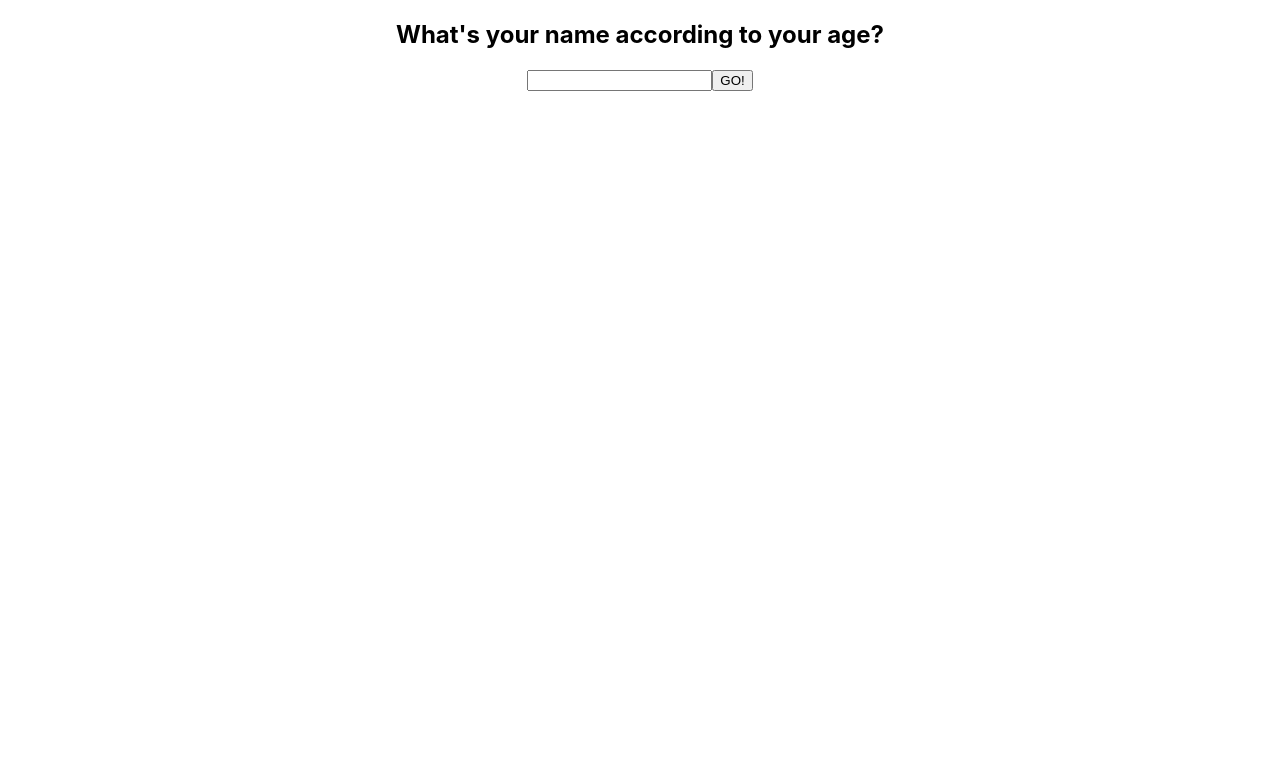
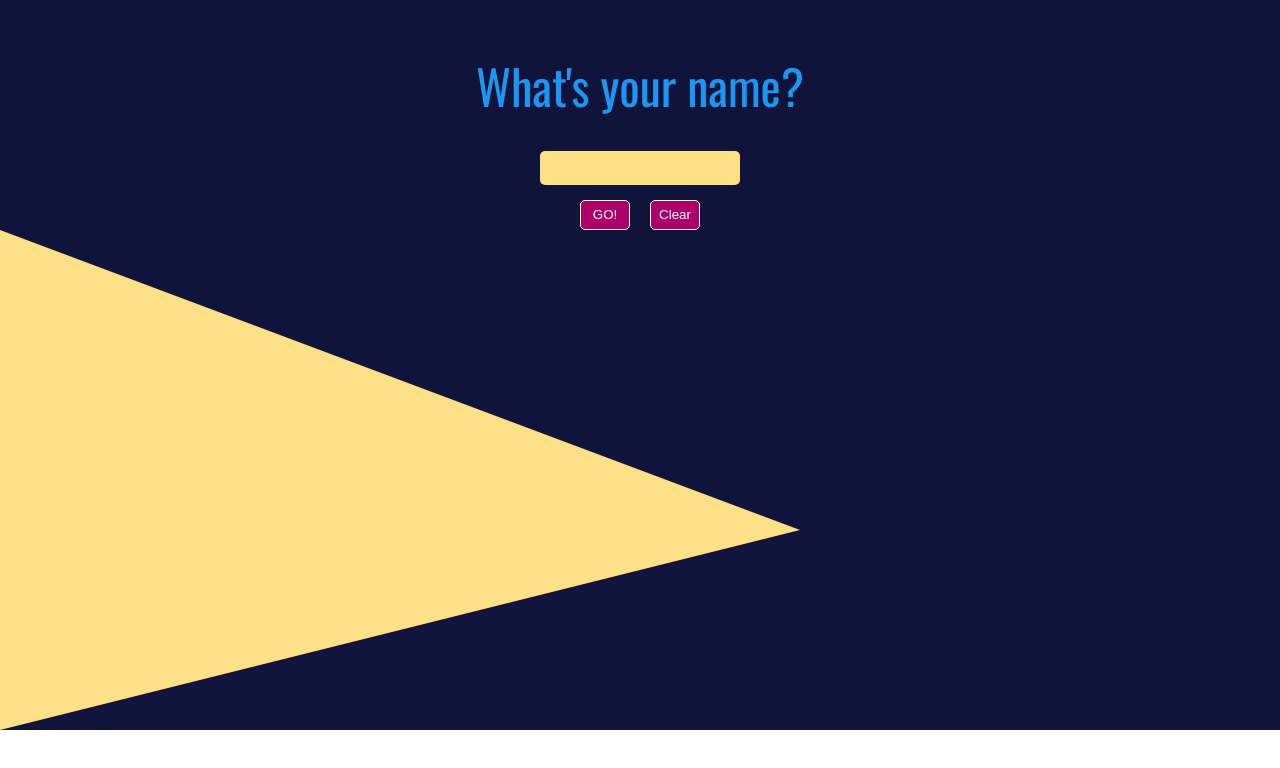
Before and after one commit to queuing4oranges/rest-api-website, a React (Create React App) app: page /name-age in a window 1280 px wide. Shown: the top 768 px of the page. Built offline with nearby package versions, Linux system fonts and the light colour scheme; no server answers.

Commit message:
new home, activity, where + work on nav

```diff
--- a/package.json
+++ b/package.json
@@ -8,6 +8,8 @@
     "@testing-library/user-event": "^13.5.0",
     "react": "^18.2.0",
     "react-dom": "^18.2.0",
+    "react-router": "^6.3.0",
+    "react-router-dom": "^6.3.0",
     "react-scripts": "5.0.1",
     "web-vitals": "^2.1.4"
   },
--- a/src/App.css
+++ b/src/App.css
@@ -1,5 +1,12 @@
+@import "./scss/home.scss";
+@import "./scss/nameage.scss";
+@import "./scss/onequote.scss";
+@import url('https://fonts.googleapis.com/css2?family=Oswald:wght@200;300;400;600&display=swap');
+
 .App {
   text-align: center;
+  font-family: "Oswald";
+  font-size: 24px;
 }
 
 .App-logo {
--- a/src/App.js
+++ b/src/App.js
@@ -1,14 +1,27 @@
-import logo from './logo.svg';
 import './App.css';
-import OneQuote from './components/Quotes';
+import Home from './components/Home';
+import OneQuote from './components/OneQuote';
 import NameAge from './components/NameAge';
+import Activity from './components/Activity';
+import Where from './components/Where';
+import { BrowserRouter, Routes, Route } from 'react-router-dom'
 
 function App() {
   return (
     <div className="App">
-      {/* <div className="quotes__container"><OneQuote /></div> */}
-      <NameAge />
+      <BrowserRouter>
+      {/* <Navbar /> */}
 
+        <Routes>
+          {/* <div className="quotes__container"><OneQuote /></div> */}
+          <Route path="/" element={<Home/>}/>
+          <Route path="/quote" element={<OneQuote/>}/>
+          <Route path="/name-age" element={<NameAge/>}/>
+          <Route path="/activity" element={<Activity/>}/>
+          <Route path="/where" element={<Where/>}/>
+
+        </Routes>
+      </BrowserRouter>
     </div>
   );
 }
--- /dev/null
+++ b/src/components/Activity.js
@@ -0,0 +1,9 @@
+import React from 'react'
+
+export default function Activity() {
+  return (
+    <div>Activity</div>
+  )
+}
+
+// https://www.boredapi.com/api/activity
--- /dev/null
+++ b/src/components/Home.js
@@ -0,0 +1,18 @@
+import React from 'react';
+import { Link } from "react-router-dom";
+
+export default function Home() {
+
+
+  return (
+    <div className="home__container">
+        <h1 className="home__title">How would you like to procrastinate today?</h1>
+        <div className="link__cont">
+        <Link className="home__link" to="/name-age"><p>Check my name.</p></Link>
+        <Link className="home__link" to="/quote"><p>Give me a quote.</p></Link>
+        <Link className="home__link" to="/activity"><p>Let's find an activity for me.</p></Link>
+        <Link className="home__link" to="/where"><p>Where am I from.</p></Link>
+        </div>
+    </div>
+  )
+}
--- a/src/components/NameAge.js
+++ b/src/components/NameAge.js
@@ -1,10 +1,11 @@
 import React, { useState, useEffect } from 'react';
 
 
+
 export default function NameAge() {
+    const [dataLoaded, setDataLoaded] = useState(false)
     const [ageName, setAgeName] = useState('')
     const [data, setData] = useState(null)
-    const [dataLoaded, setDataLoaded] = useState(false)
 
     const getInputValue = (event) => {
     const name = event.target.value;
@@ -12,35 +13,67 @@ export default function NameAge() {
     }
     console.log(ageName)
 
-    const url = `https://api.agify.io/?name=${ageName}`
-    console.log(url)
-
-    const fetchData = async () => {
-        const response = await fetch(url)
+    async function fetchData() {
+        const response = await fetch(`https://api.agify.io/?name=${ageName}`)
         const responseData = await response.json()
         setData(responseData)
-        setDataLoaded(true)
-        console.log("this is your:" + data)
-    }
+        if(response.ok) {
+          setTimeout(() => {
+            setDataLoaded(true)
+          }, 500)
+
+        }
+     }
 
     console.log(data)
 
+    // const thename = data.name;
+    // const capname = thename.charAt(0).toUpperCase()
+
     useEffect(() =>{
       fetchData()
+
     },[])
 
+    const resetInput = () => {
+      const el = document.getElementById("input__field");
+      el.value="";
+      setDataLoaded(false)
+    }
+
+    const handleKey = (e) => {
+      if (e.key === 'Enter'){
+        fetchData()
+        setDataLoaded(true)
+    }
+  }
+
+
   return (
-    <div>
-        <h2>What's your name according to your age?</h2>
-        <input type="text" onChange={getInputValue} />
-        <button onClick={fetchData}>GO!</button>
+    <div className="name__container" onKeyDown={handleKey} >
+      <div className="title__container">
+        <h2 className="name__title">What's your name? </h2>
+        <div className="input__cont">
+          <input className="input__field" id="input__field" type="text" onChange={getInputValue} />
+        </div>
 
-        {data &&
+          <div className="btn__cont">
+            <button className="fetch__btn"onClick={fetchData} >GO!</button>
+            <button className="again__btn" onClick={resetInput}>Clear</button>
+          </div>
+
+      </div>
+
+      <div className="element__container">
+        {dataLoaded &&
+
             <div>
-              {data.name}
-              {data.age}
+              <p className="name__text">Hi {data.name}, </p>
+              <p className="age__text">According to statistics, you are <strong>{data.age}</strong> years old.</p>
+              <p className="count__text">This name has been counted <strong>{data.count}</strong> times so far.</p>
             </div>
-        }
+
+        } </div>
 
 
 
@@ -49,7 +82,6 @@ export default function NameAge() {
 }
 
 /**
- * https://www.boredapi.com/api/activity
  * https://api.genderize.io/?name=
  * https://api.nationalize.io/?name=katja
  */
--- /dev/null
+++ b/src/scss/home.scss
@@ -0,0 +1,39 @@
+/*colors from bg image:
+Silk            #BBB1A9
+Masala          #3B312F
+Tobacco Brown   #6A5748
+Kabul           #5E493E
+*/
+
+/*complementary:
+lightorange #FF8A30
+orange      #FC7A17
+petrol      #009CB0
+lightblue   #17E2FC
+*/
+
+.home__container {
+  background-image: url("../images/winter.jpg");
+  background-size: cover;
+  background-repeat: no-repeat;
+  height: 100vh;
+}
+
+.home__title {
+  margin: 0 auto;
+  padding: 50px 0;
+  width: 40vw;
+  color: #1b1713;
+}
+
+.link__cont {
+  display: grid;
+  grid-template-columns: 200px 200px;
+  grid-row: auto auto;
+  grid-column-gap: 20px;
+  grid-row-gap: 20px;
+  position: absolute;
+  top: 50%;
+  left: 50%;
+  transform: translate(-50%, -50%);
+}
--- /dev/null
+++ b/src/scss/nameage.scss
@@ -0,0 +1,97 @@
+/*Color Palette #4243
+orange: #f68741
+yellow: #fcdf87
+pink: #ef0195
+lightblue: #1b96f3
+darkblue: #10133a
+*/
+
+html {
+  box-sizing: border-box;
+}
+
+*,
+*:before,
+*:after {
+  box-sizing: inherit;
+}
+
+.name__container {
+  background-color: #10133a;
+  position: relative;
+}
+
+.title__container {
+  display: flex;
+  flex-direction: column;
+}
+
+.name__subtitle,
+.name__title {
+  margin: 0;
+  color: #1b96f3;
+  font-family: "Oswald";
+  font-weight: normal;
+  font-size: 3rem;
+}
+
+.name__title {
+  padding: 50px 0 0 0;
+}
+
+.count__text,
+.age__text,
+.name__text {
+  color: #1b96f3;
+  z-index: 1;
+  position: absolute;
+}
+
+.name__text {
+  top: 35%;
+  left: 35%;
+}
+
+.age__text {
+  top: 45%;
+  left: 35%;
+}
+
+.count__text {
+  top: 55%;
+  left: 35%;
+}
+
+.element__container {
+  width: 0;
+  height: 0;
+  border-style: solid;
+  border-width: 300px 0 200px 800px;
+  border-color: transparent transparent transparent #fcdf87;
+  z-index: -1;
+}
+
+.input__field {
+  font-size: 1.7rem;
+  width: 200px;
+  margin: 30px auto 5px;
+  background-color: #fcdf87;
+  border: none;
+  border-radius: 5px;
+  color: #10133a;
+
+  &:focus {
+    border: none;
+  }
+}
+
+.fetch__btn,
+.again__btn {
+  width: 50px;
+  height: 30px;
+  margin: 0 10px;
+  background-color: #ad006b;
+  color: white;
+  border: 1px solid white;
+  border-radius: 5px;
+}
--- /dev/null
+++ b/src/scss/onequote.scss
@@ -0,0 +1,94 @@
+/*Color Palette #4574
+brown           #583E26
+beige           #A78B71
+brightyellow    #F7C815
+orangeyellow    #EC9704
+lightbrown      #9C4A1A
+*/
+
+.quote__container {
+  color: rgb(48, 23, 3);
+  display: flex;
+  flex-direction: column;
+  margin: 0;
+  padding: 0;
+  height: 100vh;
+  background: repeating-radial-gradient(
+    circle,
+    #583e26 0px,
+    #f7c815 20px,
+    #ec9704 20px,
+    #583e26 60px
+  );
+}
+
+.quote__title {
+  background-color: #f7c815;
+  margin: 50px 0;
+  padding: 0;
+  color: rgb(48, 23, 3);
+}
+
+.quote__content {
+  position: absolute;
+  top: 40%;
+  left: 25%;
+  width: 50%;
+  text-align: justify;
+  background-color: white;
+  padding: 30px;
+  border-radius: 10px;
+  border: #583e26 4px double;
+}
+
+.btn__container {
+  position: fixed;
+  top: 30%;
+  left: 50%;
+  transform: translate(-50%, -50%);
+}
+
+.quote__btn {
+  display: block;
+  width: 200px;
+  height: 40px;
+  line-height: 40px;
+  font-size: 18px;
+  font-family: "Oswald", Arial, Helvetica, sans-serif;
+  text-decoration: none;
+  color: #333;
+  border: none;
+  letter-spacing: 2px;
+  text-align: center;
+  position: relative;
+  transition: all 0.35s;
+}
+
+.quote__btn span {
+  position: relative;
+  z-index: 2;
+}
+
+.quote__btn:after {
+  position: absolute;
+  content: "";
+  top: 0;
+  left: 0;
+  width: 0;
+  height: 100%;
+  background: #9c4a1a;
+  transition: all 0.35s;
+}
+
+.quote__btn:hover {
+  color: #fff;
+}
+
+.quote__btn:hover:after {
+  width: 100%;
+}
+
+.quote__author {
+  font-size: 1.2rem;
+  font-weight: 700;
+}
```
Also changed, not shown: src/hooks/useFetch.js (added, +49 -0 lines), src/components/Where.js (added), src/images/winter.jpg (added), src/scss/activity.scss (added), 1 other file (tests, documents, lock files or other folders).
